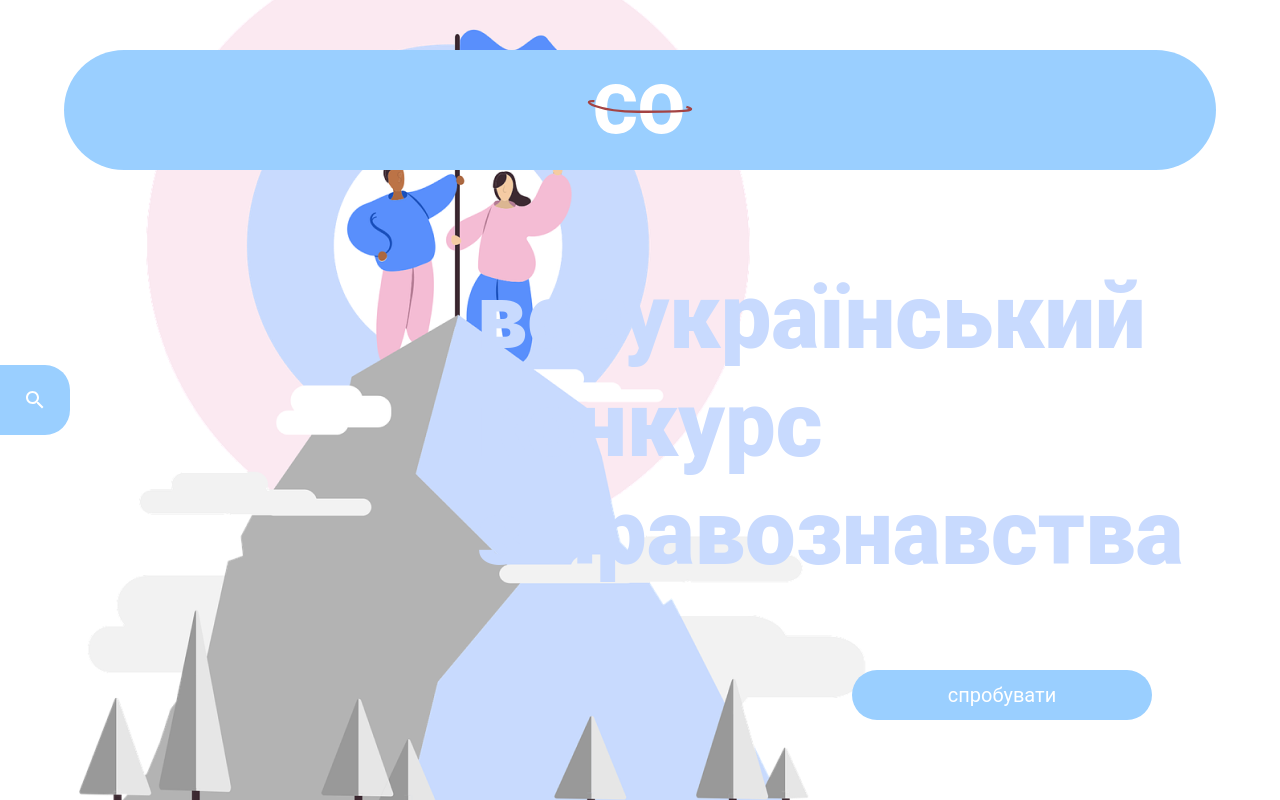
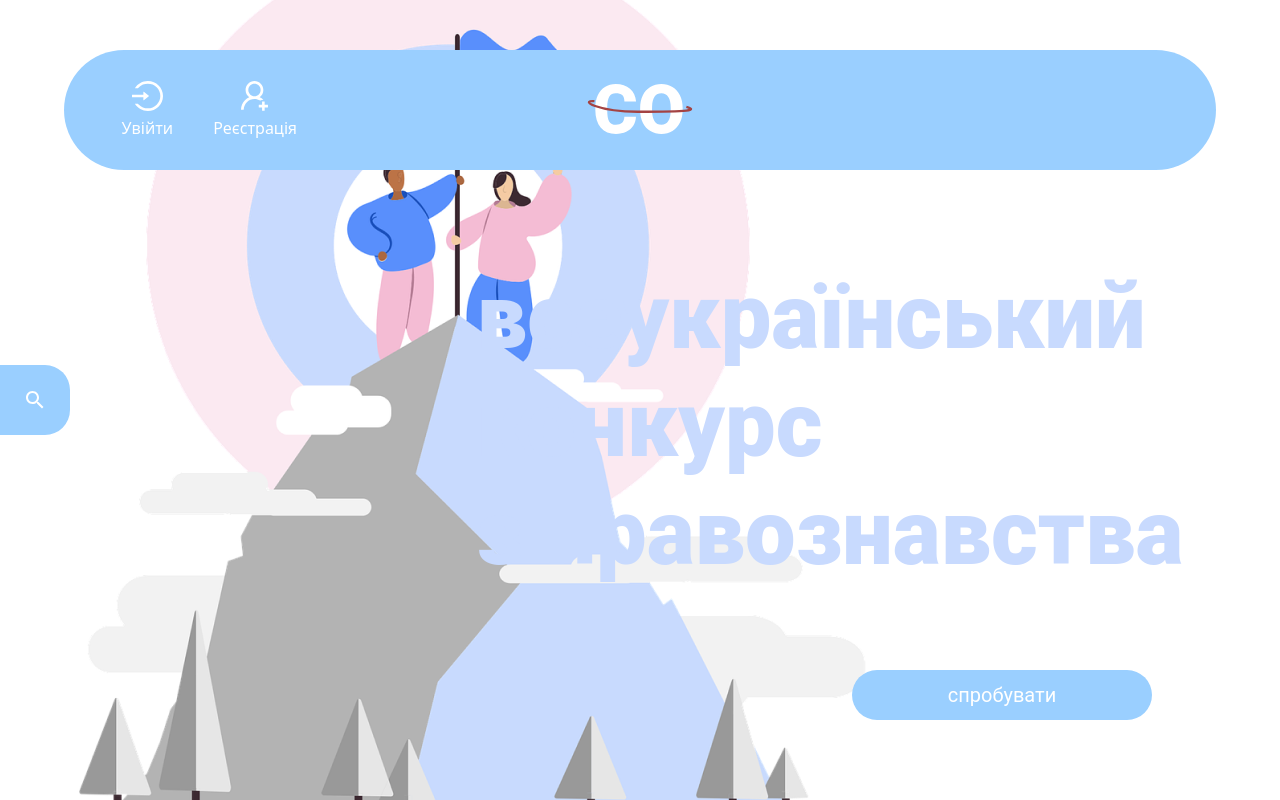
Before and after one commit to aaaaasv/contest_light, a Django app: template templates/testing/index.html in a window 1280 px wide. Run offline with Django 3.2, Linux system fonts and the light colour scheme; the template is opened without the code that fills it, so the values that code supplies are empty.

Commit message:
Add auth buttons to nav, add logout

```diff
--- a/accounts/static/accounts/style/main.css
+++ b/accounts/static/accounts/style/main.css
@@ -59,3 +59,26 @@ a {
     border-radius: 0 25px 25px 0;
     cursor: pointer;
 }
+
+nav .nav-left {
+    position: absolute;
+    left:5%;
+    display: flex;
+    justify-content: center;
+    align-items: center;
+    flex-direction: row;
+}
+
+.auth-btn {
+    color:white;
+    display: flex;
+    flex-direction: column-reverse;
+    justify-content: center;
+    align-items: center;
+    margin-right:40px;
+    cursor: pointer;
+}
+.auth-btn img {
+    margin-bottom:5px;
+    max-height:30px;
+}
--- a/accounts/urls.py
+++ b/accounts/urls.py
@@ -7,6 +7,7 @@ app_name = 'accounts'
 urlpatterns = [
                   path('signup/', views.signup, name='signup'),
                   path('login/', views.login, name='login'),
+                  path('logout/', views.logout, name='logout'),
                   path('ajax-send-code/', views.ajax_send_code, name='ajax-send-code'),
                   path('ajax-check-code/', views.ajax_check_code, name='ajax-check-code'),
               ] \
--- a/templates/base.html
+++ b/templates/base.html
@@ -21,7 +21,16 @@
 </head>
 <body>
 <nav class="main-nav">
+    <div class="nav-left">
+        {% if request.session.logged %}
+            <a href="{% url 'accounts:logout' %}"><div class="auth-btn">Вийти<img src="{% static 'testing/img/logout.svg' %}" alt=""></div></a>
+        {% else %}
+            <a href="{% url 'accounts:login' %}"><div class="auth-btn">Увійти<img src="{% static 'testing/img/login.svg' %}" alt=""></div></a>
+            <a href="{% url 'accounts:signup' %}" ><div class="auth-btn">Реєстрація<img src="{% static 'testing/img/signup.svg' %}" alt=""></div></a>
+        {% endif %}
+    </div>
     <img src="{% static 'testing/img/logo.svg' %}">
+    <div class="nav-right"></div>
 </nav>
 <div class="side-menu">
     <a href="{% url 'testing:available_tests' %}">
```
Also changed, not shown: accounts/views.py (+7 -1 lines), testing/static/testing/img/login.svg (added), testing/static/testing/img/logout.svg (added), testing/static/testing/img/signup.svg (added).
